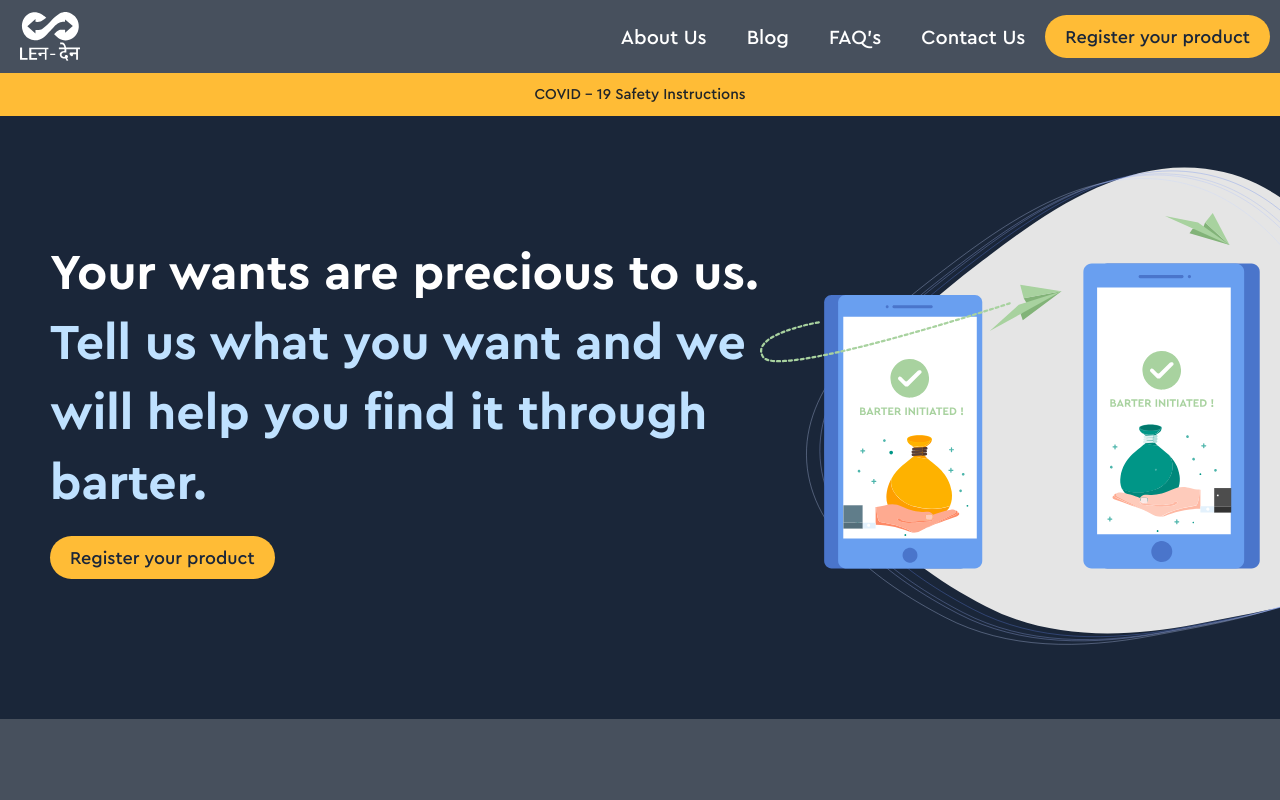
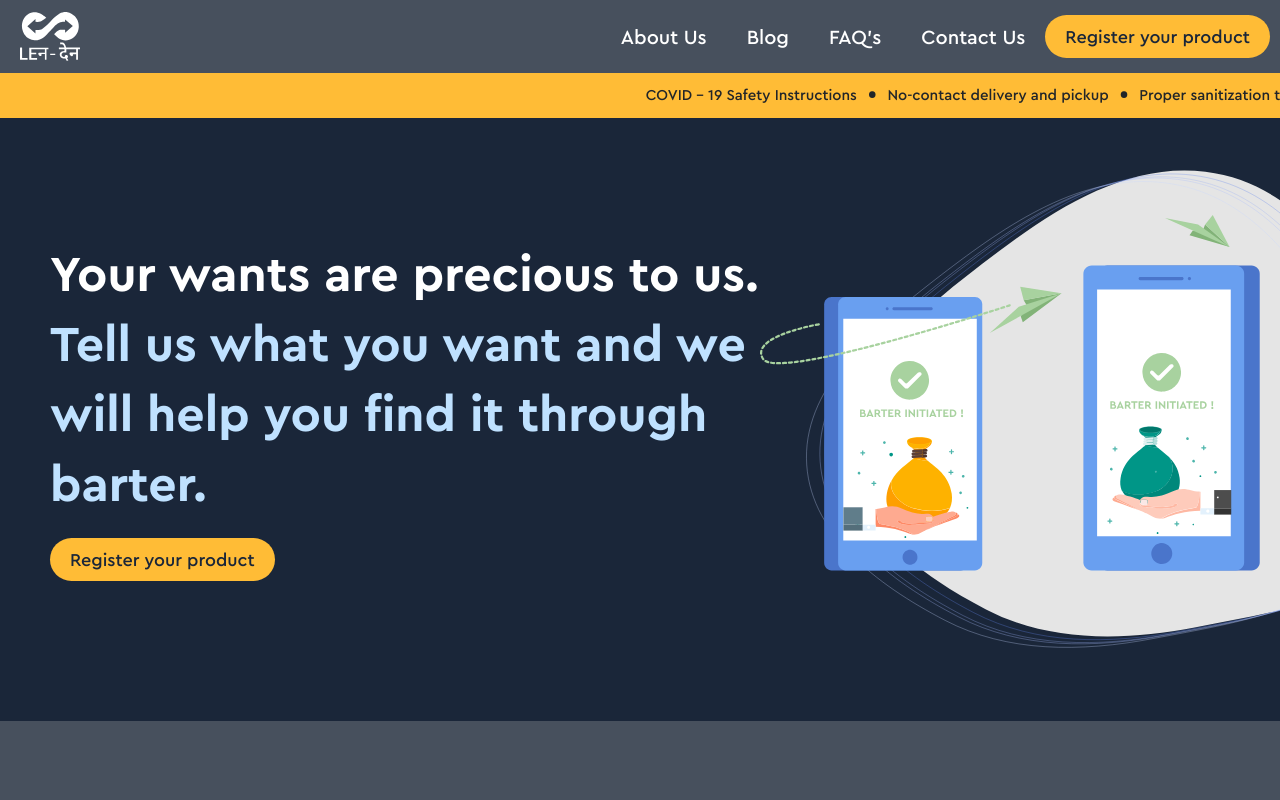
Before and after one commit to TheDemon12/lenden-coming-soon-v2, a React (Create React App) app: page / in a window 1280 px wide. Shown: the top 800 px of the page. Built offline with nearby package versions, Linux system fonts and the light colour scheme.

Commit message:
safetyInstructions: update content
Signed-off-by: kartik <kartikbhalla12@gmail.com>

```diff
--- a/src/components/home/safetyInstructions.tsx
+++ b/src/components/home/safetyInstructions.tsx
@@ -5,7 +5,11 @@ export interface SafetyInstructionsProps {}
 const SafetyInstructions: React.FC<SafetyInstructionsProps> = () => {
 	return (
 		<div onClick={() => console.log('heh')} className='safetyInstructions'>
-			COVID - 19 Safety Instructions
+			<p>
+				COVID - 19 Safety Instructions <span>•</span> No-contact delivery and
+				pickup <span>•</span> Proper sanitization throughout the process{' '}
+				<span>•</span> Regular checkup of our delivery teams
+			</p>
 		</div>
 	);
 };
--- a/src/scss/home/_safetyInstructions.scss
+++ b/src/scss/home/_safetyInstructions.scss
@@ -1,9 +1,32 @@
 .safetyInstructions {
 	font-family: 'Cera Pro', Roboto, Droid Sans;
-	font-family: font(secondary);
 	background-color: #ffbc36;
 	text-align: center;
-	padding: 10px 0;
+	// padding: 1.5rem 0;
 	font-size: 1.5rem;
 	font-weight: 500;
+	white-space: nowrap;
+	overflow: hidden;
+	box-sizing: border-box;
+
+	p {
+		display: inline-flex;
+		align-items: center;
+		padding-left: 100%;
+		animation: marquee 25s linear infinite;
+		margin: 0;
+		span {
+			font-size: 3rem;
+			margin: 0 1rem;
+		}
+	}
+
+	@keyframes marquee {
+		0% {
+			transform: translate(0, 0);
+		}
+		100% {
+			transform: translate(-100%, 0);
+		}
+	}
 }
```
